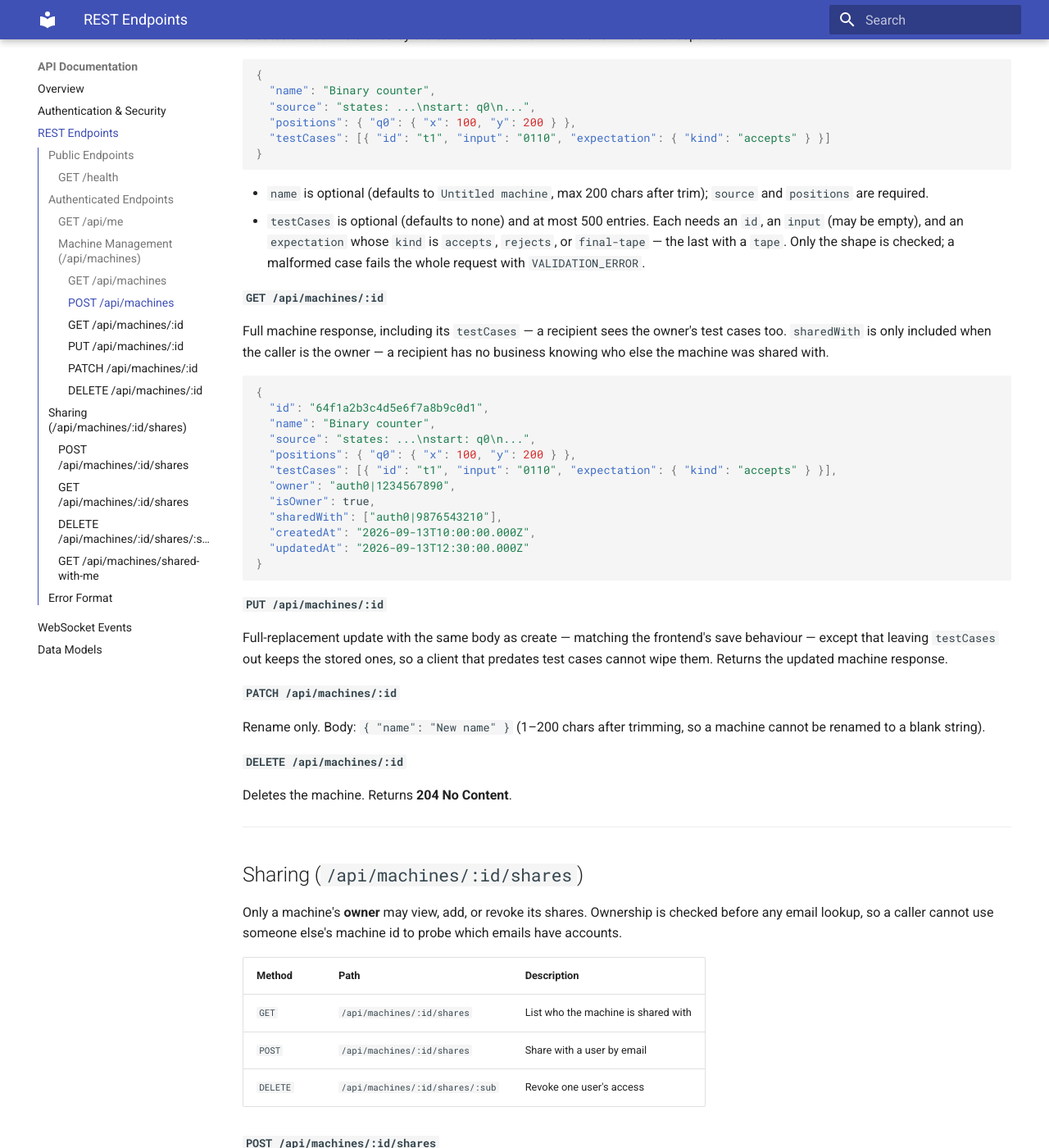
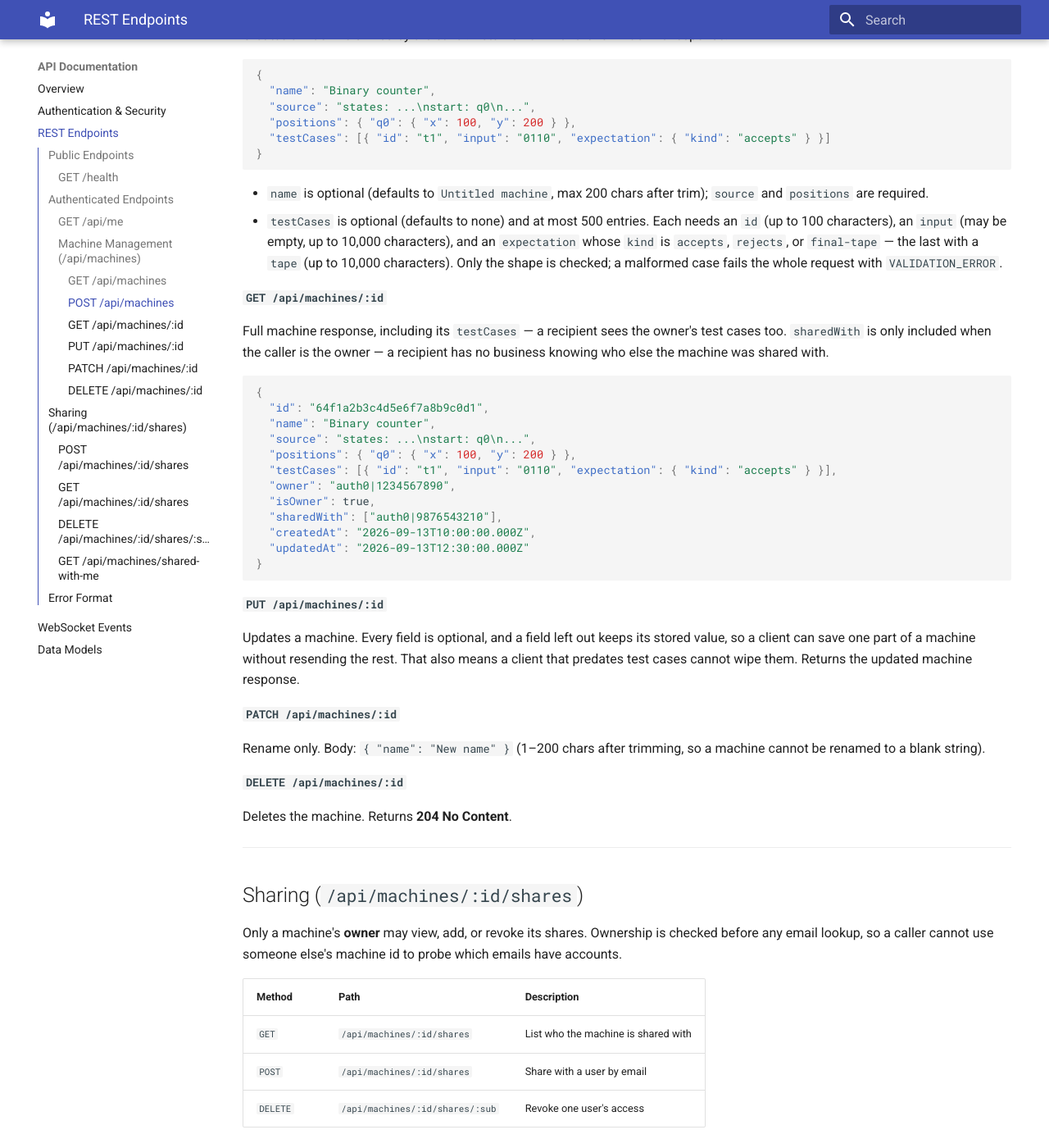
Before and after one commit to 2883251/Automata-Editor-and-Visualiser-Documentation, an MkDocs documentation site: the page built from docs/API Documentation/rest-endpoints.md, in a window 1280 px wide and 1400 px high, scrolled down 1917 px. Shown: the whole window at 82% size. Built offline with MkDocs 1.6.1 and Material for MkDocs 9.7.7, drawn with Linux system fonts in a browser that asks for light colours.

Commit message:
docs(api): a machine update keeps every field it leaves out
The update endpoint stopped being a full replacement when the
collaboration server landed: every field is optional, and one left
out keeps its stored value, not only the test cases. Also gives the
limits on a test case's id, input and tape.

Refs brh/Automata-Editor-and-Visualiser-Backend#23

Co-Authored-By: Claude Opus 5.5 <noreply@anthropic.com>

````diff
--- a/docs/API Documentation/rest-endpoints.md
+++ b/docs/API Documentation/rest-endpoints.md
@@ -80,7 +80,7 @@ Creates a machine owned by the caller. Returns **201** with the full machine res
 ```
 
 - `name` is optional (defaults to `Untitled machine`, max 200 chars after trim); `source` and `positions` are required.
-- `testCases` is optional (defaults to none) and at most 500 entries. Each needs an `id`, an `input` (may be empty), and an `expectation` whose `kind` is `accepts`, `rejects`, or `final-tape` — the last with a `tape`. Only the shape is checked; a malformed case fails the whole request with `VALIDATION_ERROR`.
+- `testCases` is optional (defaults to none) and at most 500 entries. Each needs an `id` (up to 100 characters), an `input` (may be empty, up to 10,000 characters), and an `expectation` whose `kind` is `accepts`, `rejects`, or `final-tape` — the last with a `tape` (up to 10,000 characters). Only the shape is checked; a malformed case fails the whole request with `VALIDATION_ERROR`.
 
 #### `GET /api/machines/:id`
 
@@ -103,7 +103,7 @@ Full machine response, including its `testCases` — a recipient sees the owner'
 
 #### `PUT /api/machines/:id`
 
-Full-replacement update with the same body as create — matching the frontend's save behaviour — except that leaving `testCases` out keeps the stored ones, so a client that predates test cases cannot wipe them. Returns the updated machine response.
+Updates a machine. Every field is optional, and a field left out keeps its stored value, so a client can save one part of a machine without resending the rest. That also means a client that predates test cases cannot wipe them. Returns the updated machine response.
 
 #### `PATCH /api/machines/:id`
 
````
